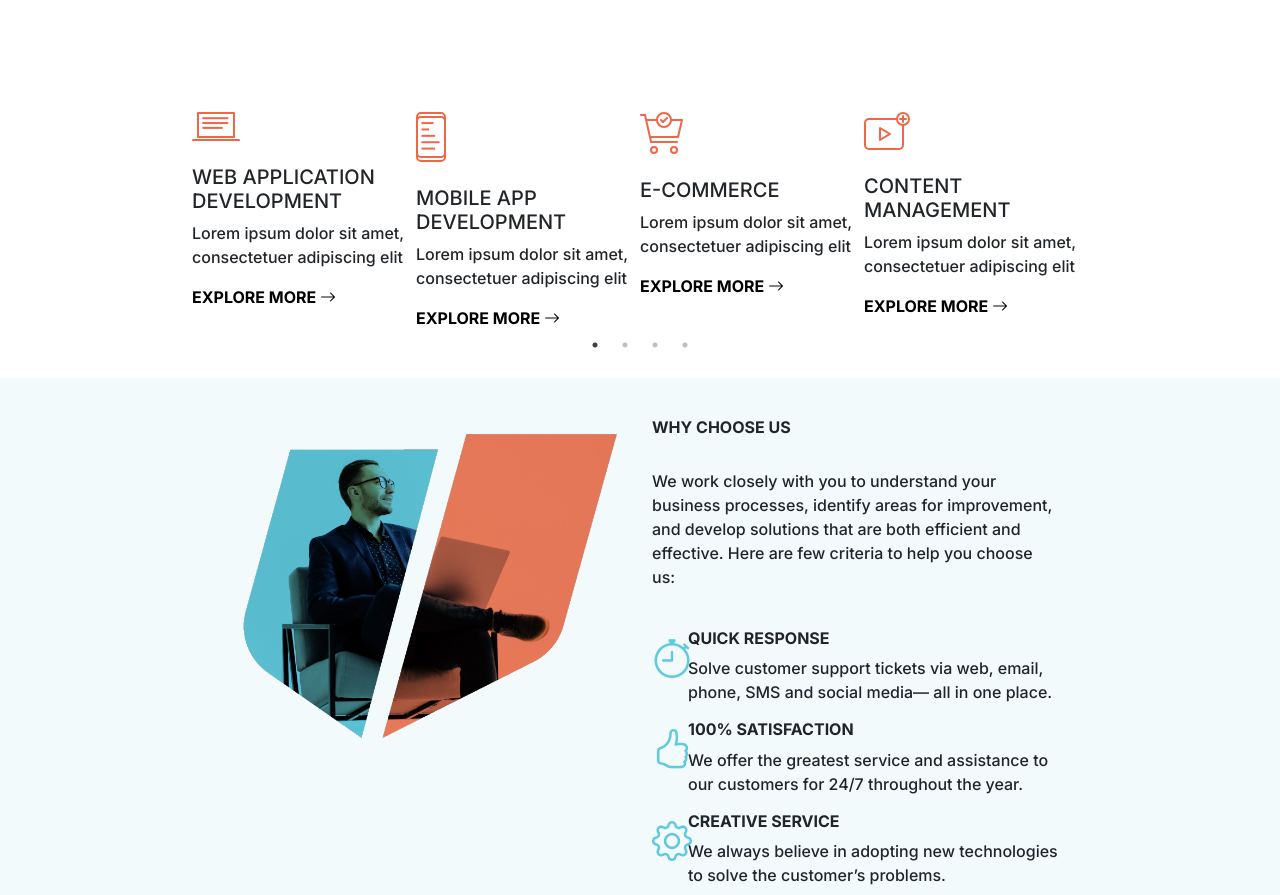
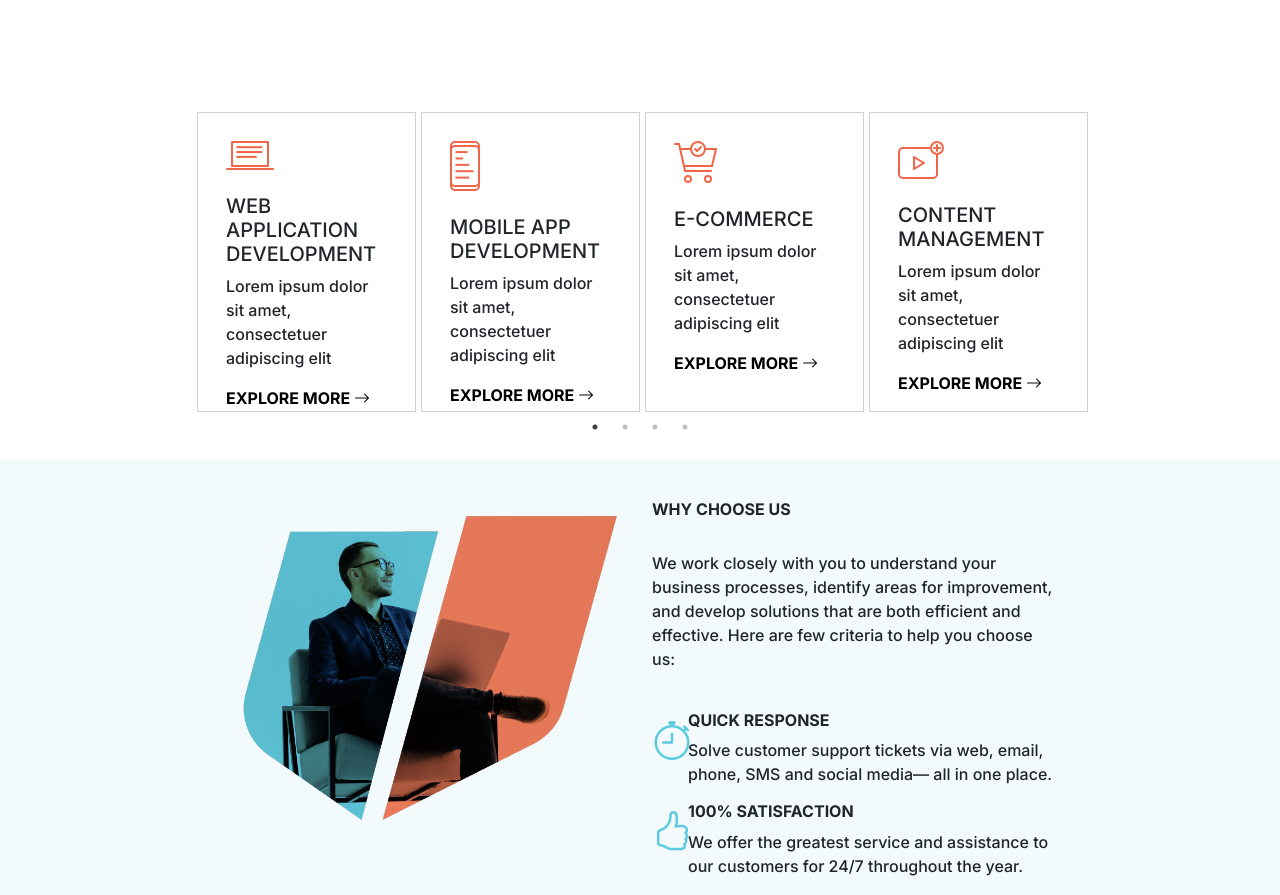
Before and after one commit to NikhilMNM/vidu-Solution, a React (Create React App) app: page / in a window 1280 px wide. Shown: the part 1951-2846 px from the top of the page. Built offline with nearby package versions, Linux system fonts and the light colour scheme.

Commit message:
add border in slider

```diff
--- a/src/components/Home.jsx
+++ b/src/components/Home.jsx
@@ -164,11 +164,13 @@ function Home() {
         </div> */}
          <Slider {...sliderSettings}>
       {teamMembers.map((member, index) => (
-        <div key={index}>
+        <div className="card">
+            <div key={index}>
           <img src={member.image} alt={member.name}  /><br />
           <h5>{member.title}</h5>
           <p>{member.desc}</p>
           <a href="#">EXPLORE MORE <i className="bi bi-arrow-right"></i></a>
+        </div>
         </div>
       ))}
     </Slider>
--- a/src/style.css
+++ b/src/style.css
@@ -167,18 +167,11 @@ input[type="email"]{
     font-weight: 600;
     font-size: 2vh;
 }
-.owl-carousel .owl-item a i{
-    color: #F06649;
+.slick-slide {
+    padding-left: 5px;
 }
-.owl-carousel .owl-dots.disabled, .owl-carousel .owl-nav.disabled {
-    display:block !important;
-    text-align: center;
-    font-size: 7vh;
-    color: #F06649;
-
-}
-.owl-carousel .owl-dots.disabled, .owl-carousel .owl-nav.disabled .owl-prev{
-   margin-right: 5% !important;
+.slick-slide .card{
+    height: 300px !important;
 }
 .fourth{
 background-color: #F2FAFC;
```
